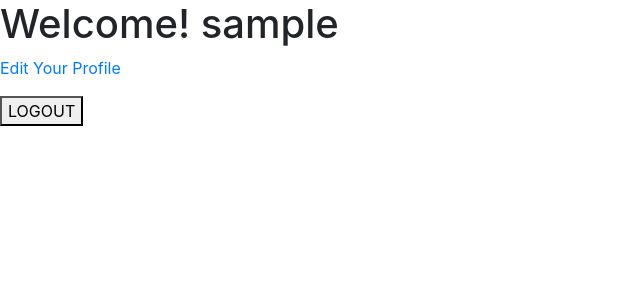
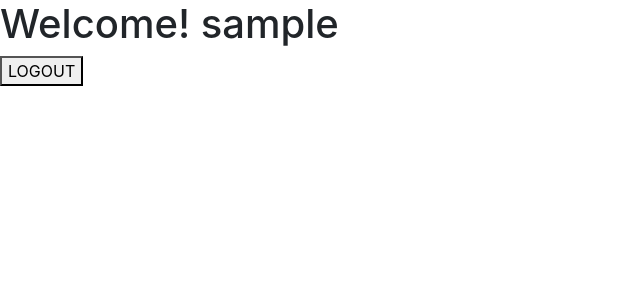
Before and after one commit to MLev98/CISC4900_SP21, a PHP site: page /dashboard.php in a window 1280 px wide. Shown: the part 56-356 px from the top of the page, without its empty margins (0-640 px from the left). Run offline with PHP 8.4, Linux system fonts and the light colour scheme; the visitor is signed in with stand-in values (Sample User, id 1).

Commit message:
Profile MenuBar Fix
* Fixes MenuBar in profile.html
* Removes Edit link in Dashboard

```diff
--- a/src/dashboard.php
+++ b/src/dashboard.php
@@ -30,9 +30,6 @@ if ((!isset($_SESSION['logged_in']))) {
     </div>
   </nav>
   <h1 id = "welcome-msg">Welcome! <?php echo $_SESSION['username']?></h1>
-  <p>
-    <a href="./profile.html">Edit Your Profile</a>
-  </p>
   <button type="button" onclick="location.href='logout.php';">LOGOUT</button>
 
 </body>
--- a/src/profile.html
+++ b/src/profile.html
@@ -12,6 +12,7 @@
 </head>
 <body>
   <script src="main.js" type="application/javascript"></script>
+  <div class="container2">
     <nav class="navbar navbar-expand-lg navbar-light bg-light">
       <a class="navbar-brand" href="#">Menu</a>
       <button class="navbar-toggler" type="button" data-toggle="collapse" data-target="#navbarNavAltMarkup" aria-controls="navbarNavAltMarkup" aria-expanded="false" aria-label="Toggle navigation">
@@ -26,7 +27,6 @@
         </div>
       </div>
     </nav>
-  <div class="container2">
     <h1 class="form__title">Profile:</h1>
     <div class="form__input-group">
       <input type="text" aria-label="Enter your EMPL ID" id="emplid" name="emplid" class="form__input placeholder" autofocus placeholder="EMPLID" maxlength="8" required>
```
Lines whose indentation alone changed are shown as unchanged.
